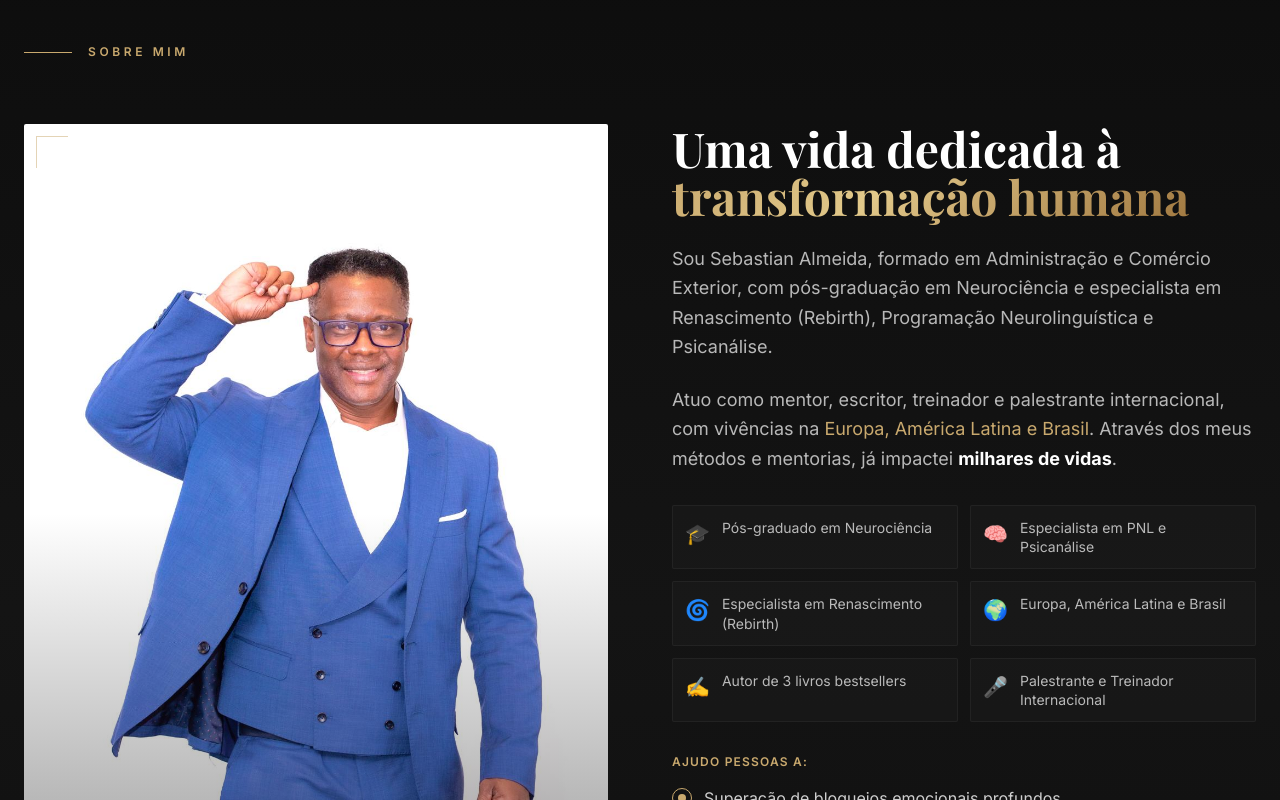
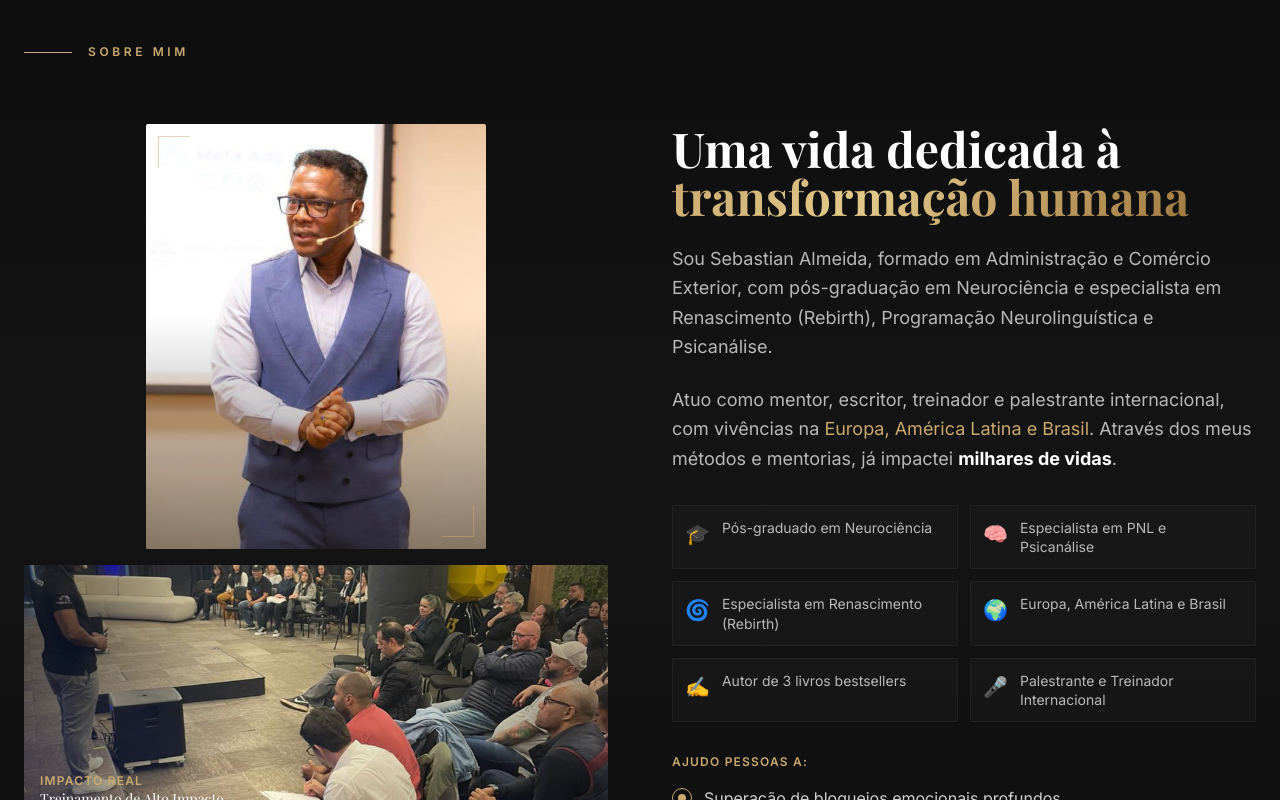
Before and after one commit to querycodigo2025/sebastian-almeida-site, a React (Vite) app: page / in a window 1280 px wide. Shown: the part 940-1740 px from the top of the page. Built offline with nearby package versions, Linux system fonts and the light colour scheme; a web font is replaced by a local one.

Commit message:
fix: foto sobre mim trocada por about.jpg (fundo neutro), menor e sem branco

```diff
--- a/src/components/About.jsx
+++ b/src/components/About.jsx
@@ -30,17 +30,17 @@ export default function About() {
         <div className="grid lg:grid-cols-2 gap-16 items-start">
           {/* Left: Two photos stacked properly */}
           <div className="relative space-y-4">
-            {/* Main photo — full body, clean white background */}
-            <div className="relative overflow-hidden rounded-sm"
-              style={{ aspectRatio: '3/4' }}>
+            {/* Main photo — portrait, fundo neutro, sem branco */}
+            <div className="relative overflow-hidden rounded-sm mx-auto"
+              style={{ aspectRatio: '4/5', maxWidth: '340px' }}>
               <img
-                src="/images/full-body.jpg"
-                alt="Sebastian Almeida"
+                src="/images/about.jpg"
+                alt="Sebastian Almeida palestrando"
                 className="w-full h-full object-cover"
-                style={{ objectPosition: 'center 8%' }}
+                style={{ objectPosition: 'center 10%' }}
               />
               <div className="absolute inset-0 pointer-events-none"
-                style={{ background: 'linear-gradient(to top, rgba(13,13,13,0.4) 0%, transparent 50%)' }} />
+                style={{ background: 'linear-gradient(to top, rgba(13,13,13,0.5) 0%, transparent 55%)' }} />
               {/* Gold corner accents */}
               <div className="absolute top-3 left-3 w-8 h-8 border-t border-l border-gold/50" />
               <div className="absolute bottom-3 right-3 w-8 h-8 border-b border-r border-gold/50" />
```
